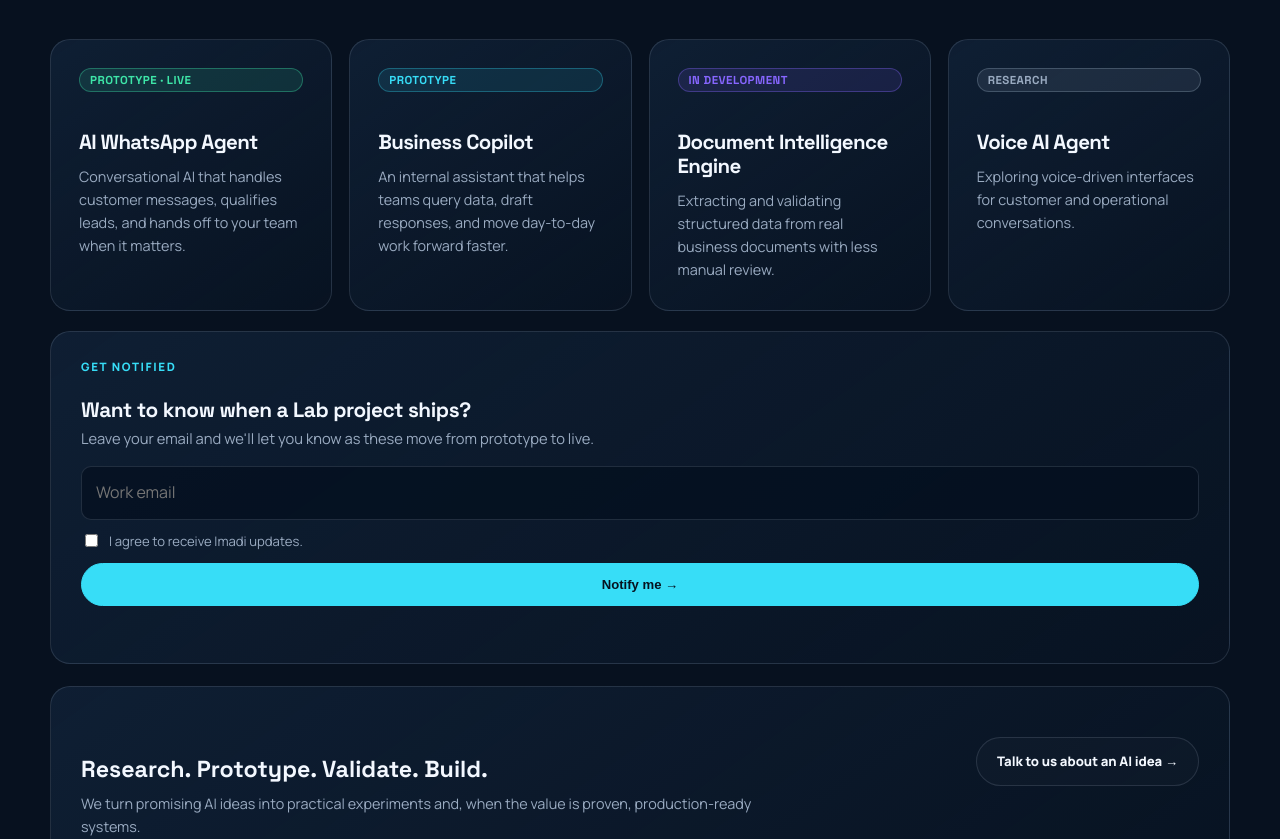
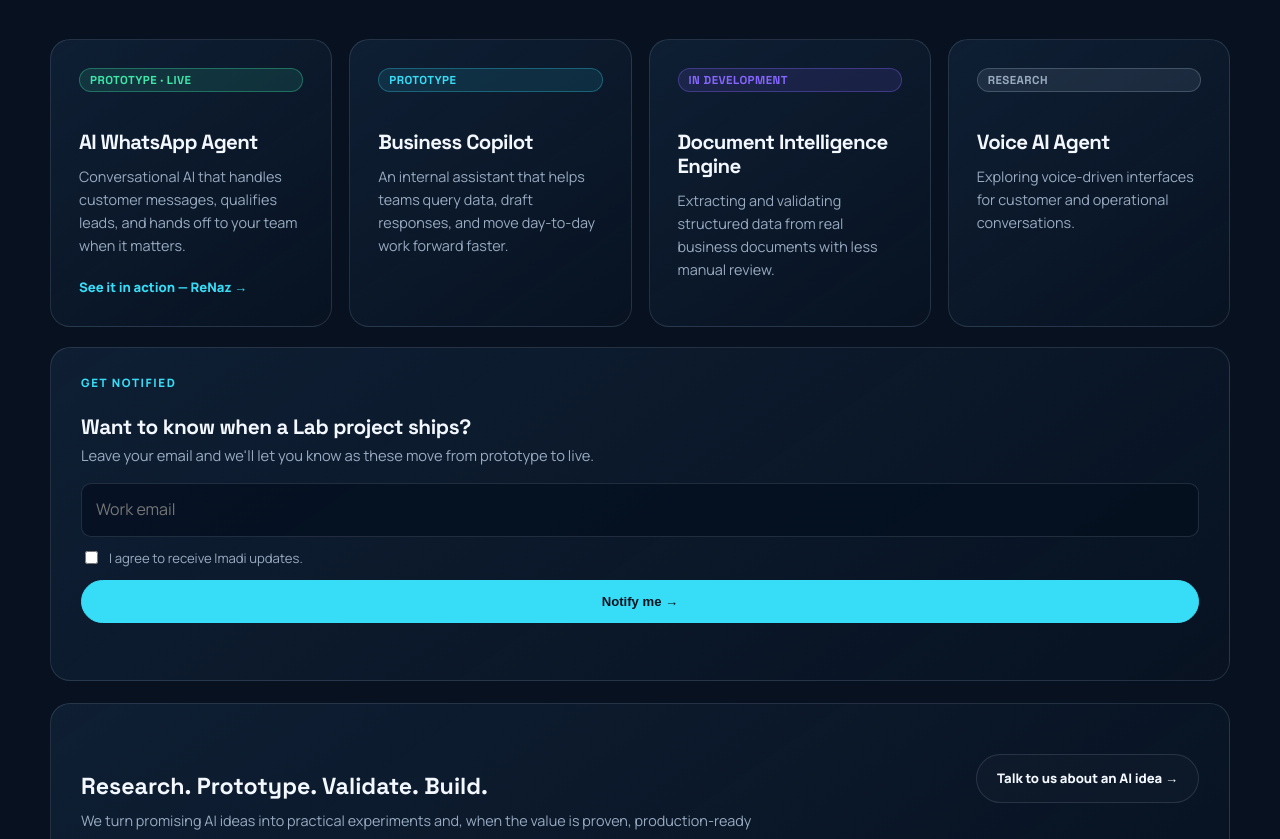
Before and after one commit to burhanuddinpatanwala675-coder/imadi-platform, a website: page public/index.html in a window 1280 px wide. Shown: the part 3182-4021 px from the top of the page. Drawn offline with Linux system fonts and the light colour scheme; no server answers.

Commit message:
Link AI Lab's WhatsApp Agent card to the ReNaz product

```diff
--- a/public/index.html
+++ b/public/index.html
@@ -372,11 +372,12 @@
                         <p>We experiment with AI agents, business copilots, voice and conversational systems, document intelligence, and new product ideas.</p>
                     </div>
                     <div class="grid ai-agents lab-projects reveal">
-                        <article class="card reveal">
+                        <a class="card reveal" href="products.html#renaz">
                             <span class="lab-status status-live">Prototype · Live</span>
                             <h3>AI WhatsApp Agent</h3>
                             <p>Conversational AI that handles customer messages, qualifies leads, and hands off to your team when it matters.</p>
-                        </article>
+                            <span class="arrow">See it in action — ReNaz →</span>
+                        </a>
                         <article class="card reveal">
                             <span class="lab-status status-prototype">Prototype</span>
                             <h3>Business Copilot</h3>
```
